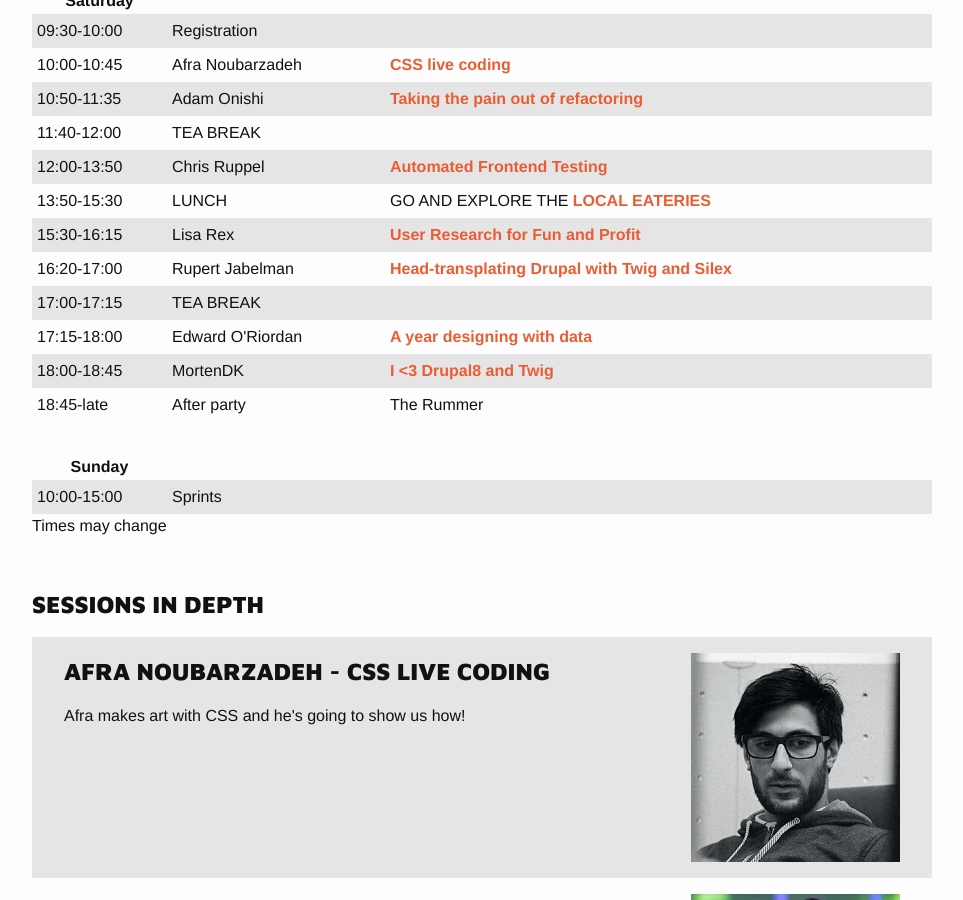
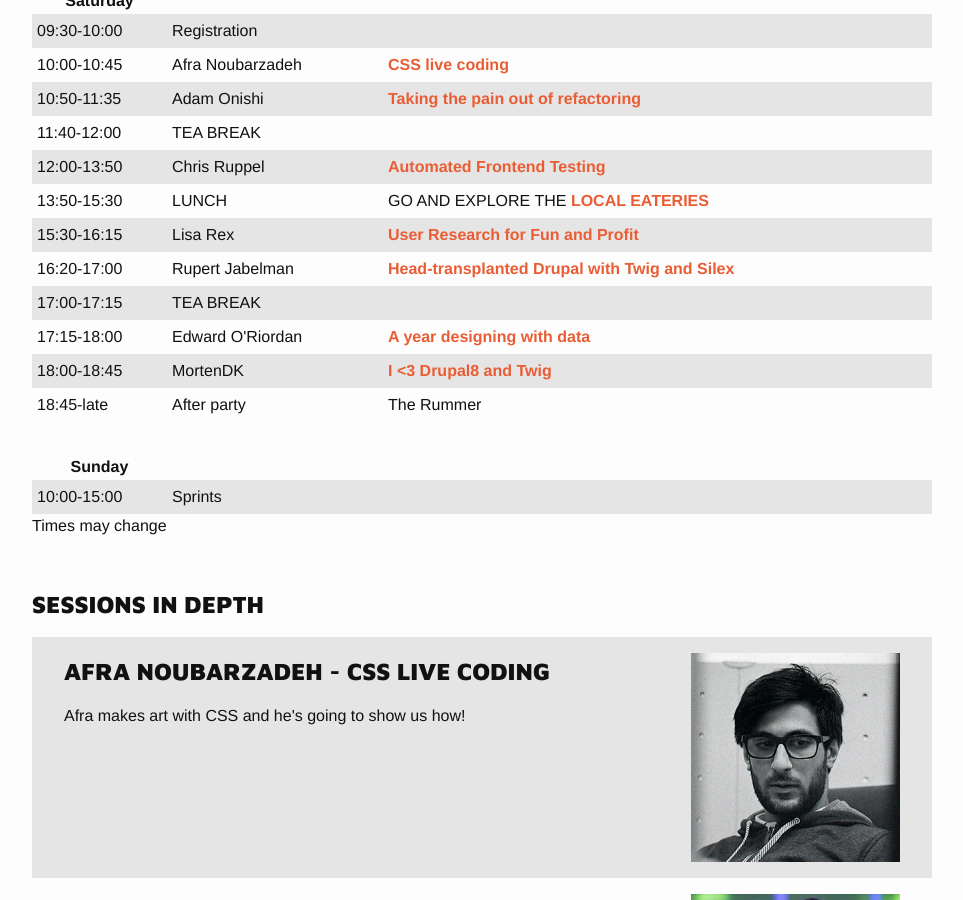
Before and after one commit to drupal-frontend/feu2015, a Jekyll site: the page built from schedule.html, in a window 1280 px wide and 900 px high, scrolled down 456 px. Shown: the whole window, without its empty margins (158-1121 px from the left). Built offline with Jekyll 4.4.1, drawn with Linux system fonts in a browser that asks for light colours; Markdown is read by kramdown in place of the engine named in the settings.

Commit message:
Typo and title amendment for Ru's talk

```diff
--- a/_includes/schedule.html
+++ b/_includes/schedule.html
@@ -58,7 +58,7 @@
 	  		<tr>
 	    		<td class="time">16:20-17:00</td>
 	    		<td>Rupert Jabelman </td>
-	    		<td><a href="#ru">Head-transplating Drupal with Twig and Silex</a></td>
+	    		<td><a href="#ru">Head-transplanted Drupal with Twig and Silex</a></td>
 	  		</tr>
 	  		<tr class="break">
 	    		<td class="time">17:00-17:15</td>
```
